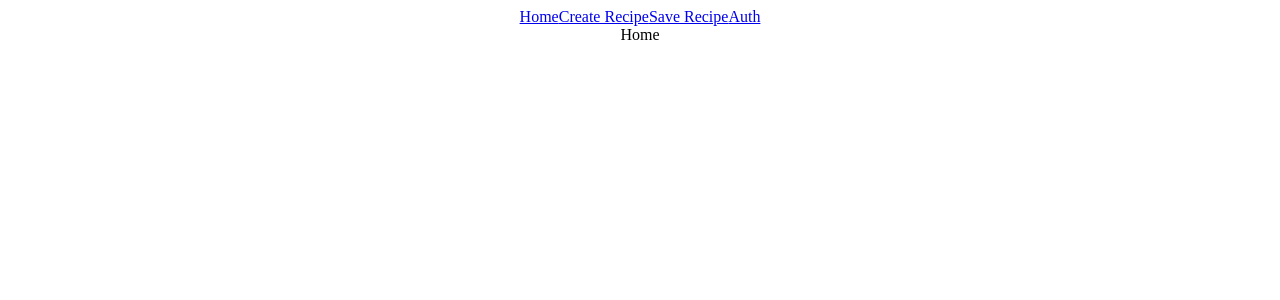
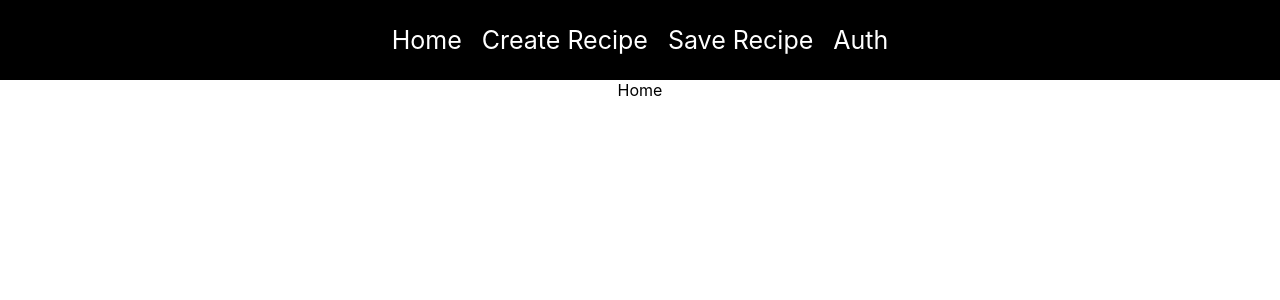
Before and after one commit to Dager1/RecipeWebsite, a React (Create React App) app in the folder client/: page / in a window 1280 px wide. Shown: the top 300 px of the page. Built offline with nearby package versions, Linux system fonts and the light colour scheme.

Commit message:
git added the genral css to the project

```diff
--- a/client/src/App.css
+++ b/client/src/App.css
@@ -1,38 +1,117 @@
 .App {
-  text-align: center;
+  display: flex;
+  flex-direction: column;
+  justify-content: center;
+  align-items: center;
+  font-family: -apple-system, BlinkMacSystemFont, "Segoe UI", Roboto, Oxygen,
+    Ubuntu, Cantarell, "Open Sans", "Helvetica Neue", sans-serif;
 }
 
-.App-logo {
-  height: 40vmin;
-  pointer-events: none;
+body {
+  margin: 0;
+  padding: 0;
 }
 
-@media (prefers-reduced-motion: no-preference) {
-  .App-logo {
-    animation: App-logo-spin infinite 20s linear;
-  }
+.auth {
+  display: flex;
+  justify-content: center;
+  align-items: center;
+  height: 100vh;
+  background-color: #f2f2f2;
 }
 
-.App-header {
-  background-color: #282c34;
-  min-height: 100vh;
+.auth-container {
   display: flex;
   flex-direction: column;
+  justify-content: center;
   align-items: center;
-  justify-content: center;
-  font-size: calc(10px + 2vmin);
-  color: white;
+  padding: 20px;
+  background-color: white;
+  border-radius: 5px;
+  box-shadow: 0 0 5px rgba(0, 0, 0, 0.1);
+  margin: 20px;
+  width: 400px;
 }
 
-.App-link {
-  color: #61dafb;
+.form-group {
+  display: flex;
+  flex-direction: column;
+  margin-bottom: 20px;
 }
 
-@keyframes App-logo-spin {
-  from {
-    transform: rotate(0deg);
-  }
-  to {
-    transform: rotate(360deg);
-  }
+label {
+  font-weight: bold;
+  margin-bottom: 5px;
 }
+
+input {
+  padding: 10px;
+  font-size: 16px;
+  border-radius: 5px;
+}
+
+.navbar {
+  margin: 0;
+  width: 100%;
+  height: 80px;
+  background-color: black;
+  display: flex;
+  justify-content: center;
+  align-items: center;
+  color: white;
+  text-decoration: none;
+}
+
+a {
+  color: white;
+  text-decoration: none;
+  margin: 10px;
+  font-size: 25px;
+}
+
+.create-recipe {
+  display: flex;
+  flex-direction: column;
+  justify-content: center;
+  align-items: center;
+  padding: 20px;
+  background-color: white;
+  border-radius: 5px;
+  box-shadow: 0 0 5px rgba(0, 0, 0, 0.1);
+  margin: 20px;
+  width: 400px;
+}
+.create-recipe form {
+  display: flex;
+  flex-direction: column;
+}
+ul {
+  list-style: none;
+  padding: 0;
+  margin: 0;
+}
+
+li {
+  border: 1px solid black;
+  padding: 10px;
+  margin-bottom: 10px;
+}
+
+h2 {
+  margin-top: 0;
+}
+
+img {
+  max-width: 100%;
+  height: auto;
+  margin-bottom: 10px;
+}
+
+img {
+  width: 400px;
+}
+
+p {
+  max-width: 400px;
+  font-size: 12px;
+}
```
